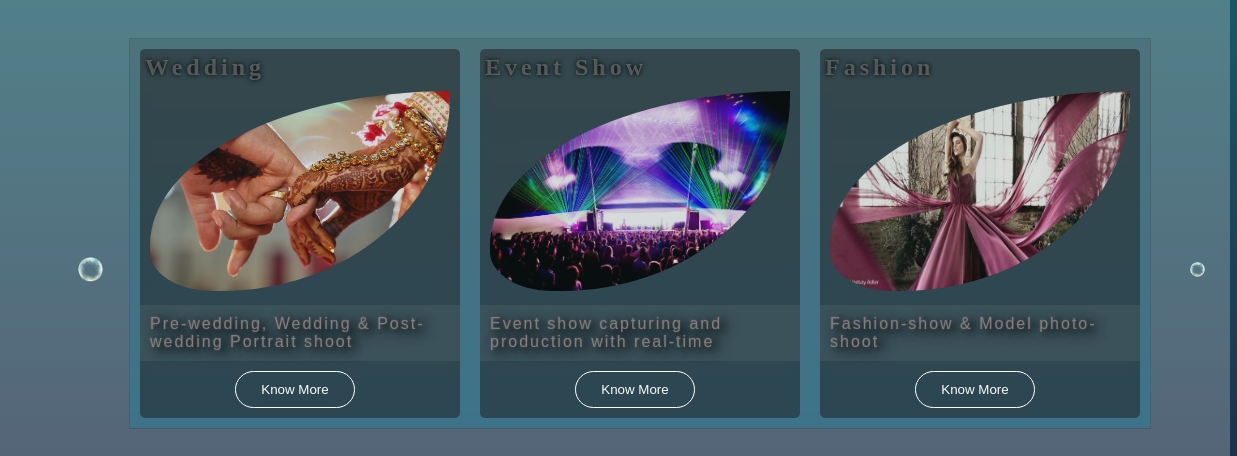
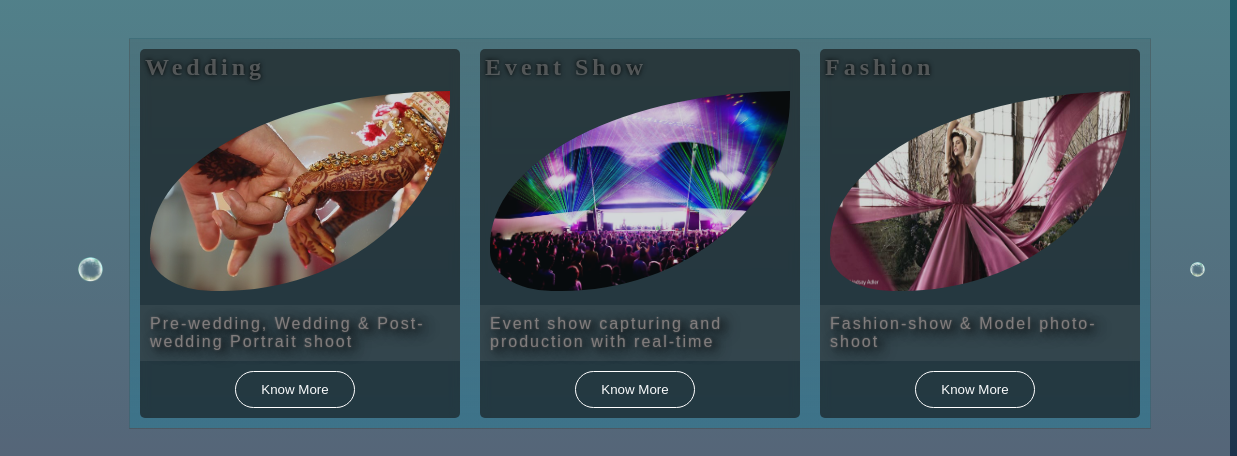
Before and after one commit to akhi1986akhi/creativedesignstudio, a plain HTML site: page take_a_tour.html in a window 1280 px wide. Shown: the part 162-618 px from the top of the page, 0-1237 px from the left. Drawn offline with Linux system fonts and the light colour scheme.

Commit message:
Update take_a_tour.html

```diff
--- a/take_a_tour.html
+++ b/take_a_tour.html
@@ -59,7 +59,7 @@
         }
         .content_img{
             margin: 10px;
-            background: rgba(29, 29, 29, 0.5);
+            background: rgba(19, 19, 19, 0.6);
             position: relative;
             justify-content: space-between;
             align-items: center;
```
